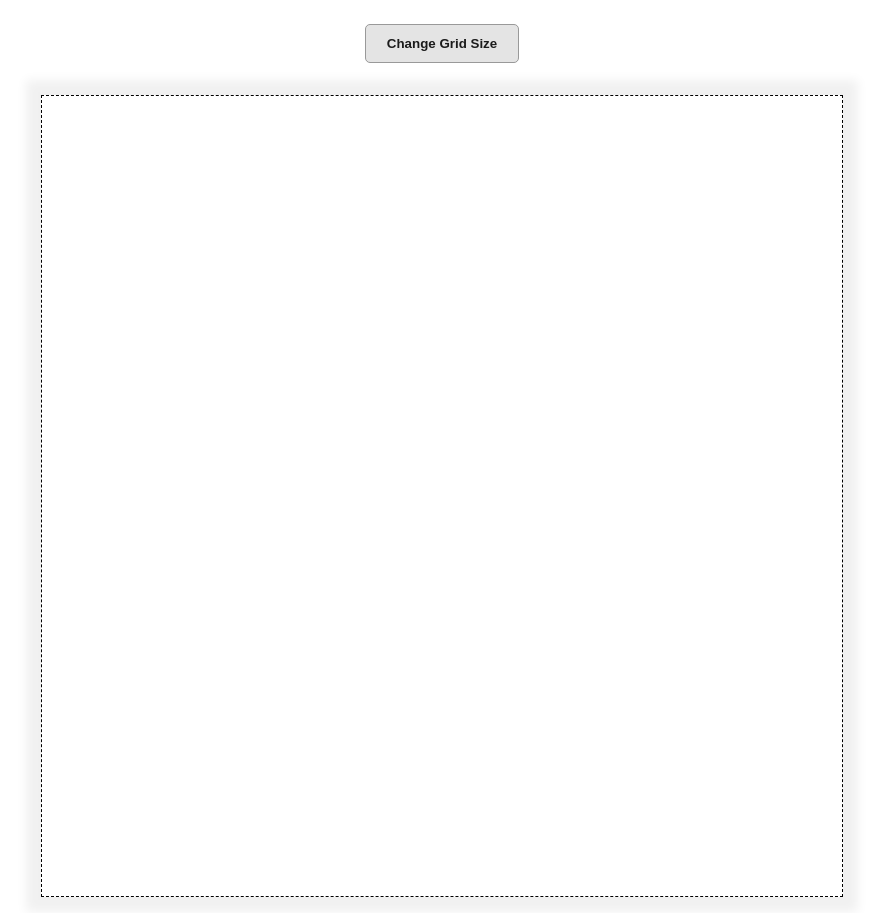
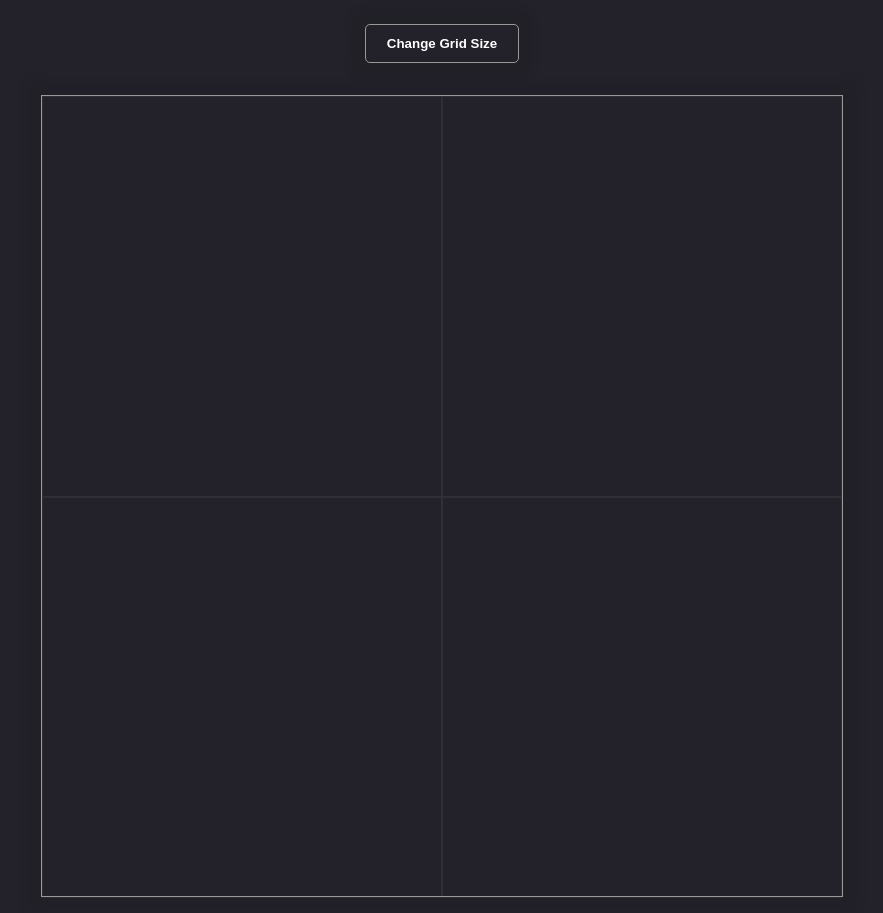
Before and after one commit to dzebertavage/etch-a-sketch, a plain HTML site: page index.html in a window 1280 px wide. Shown: the whole page, without its empty margins (198-1081 px from the left). Drawn offline with Linux system fonts and the light colour scheme.

Commit message:
Add style to html elements for UX

```diff
--- a/css/style.css
+++ b/css/style.css
@@ -1,3 +1,7 @@
+html {
+    background-color: #23222a;
+}
+
 body {
     display: flex;
     justify-content: center;
@@ -10,17 +14,24 @@ body {
 .grid-container {
     -webkit-box-shadow: 0px 0px 10px 15px rgba(0,0,0,0.06);
     box-shadow: 0px 0px 10px 15px rgba(0,0,0,0.06);
+    border: 1px solid rgb(153, 153, 153);
+    background-color: transparent;
     display: flex;
     flex-direction: row;
     flex-wrap: wrap;
-    border: 1px dashed #000;
+}
+
+.grid-square {
+    box-shadow: inset 0 0 0 1px rgba(153, 153, 153, 0.1);
 }
 
 .btn {
-    background-color: rgb(228, 228, 228);
-    border: 1px solid rgb(153, 153, 153);
+    -webkit-box-shadow: 0px 0px 10px 15px rgba(0,0,0,0.06);
+    box-shadow: 0px 0px 10px 15px rgba(0,0,0,0.06);
+    background-color: transparent;
+    border: 0.5px solid rgb(153, 153, 153);
     border-radius: 5px;
-    color: #1b1b1b;
+    color: #fff;
     font-weight: bold;
     padding: 0.7rem 1.3rem;
 }
```
